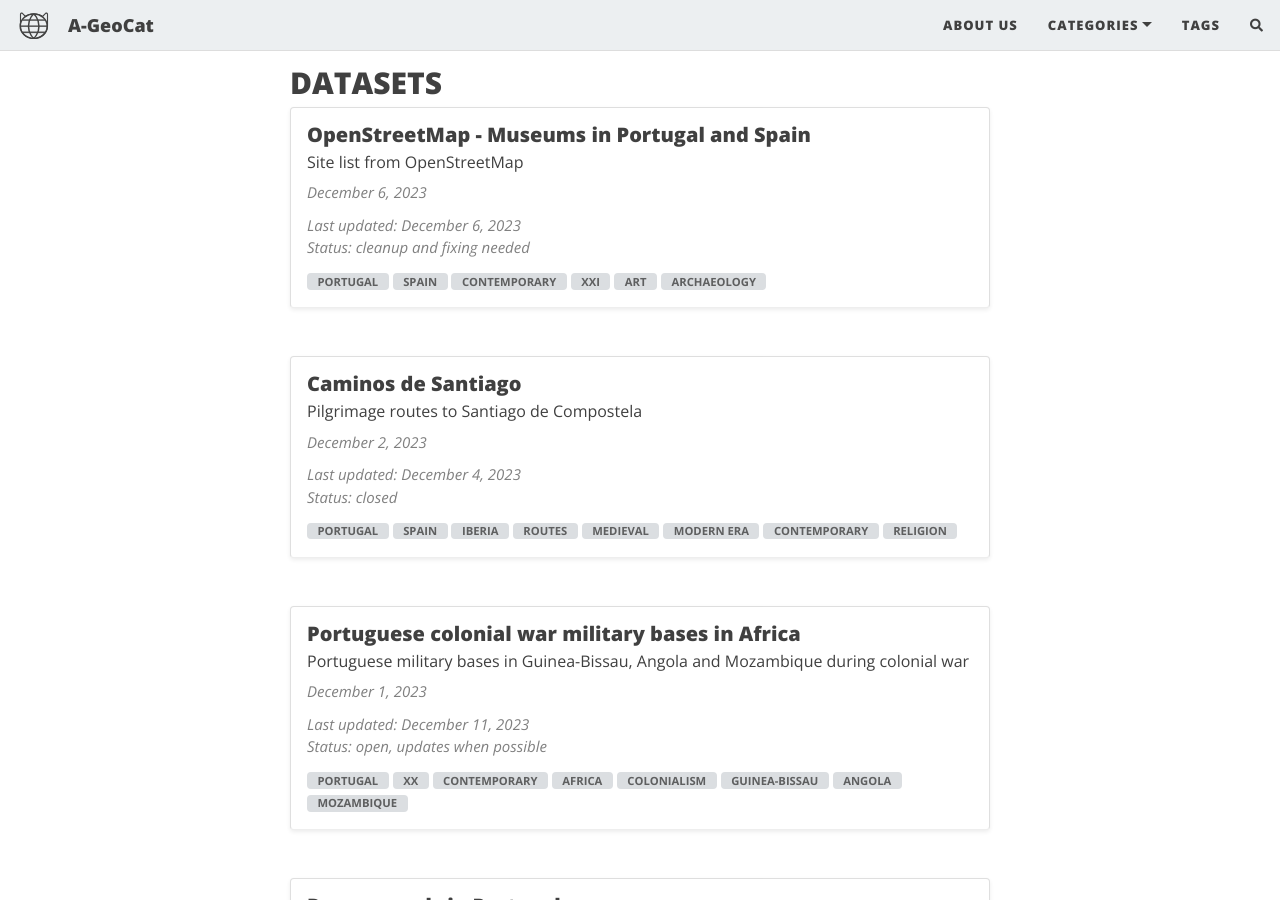
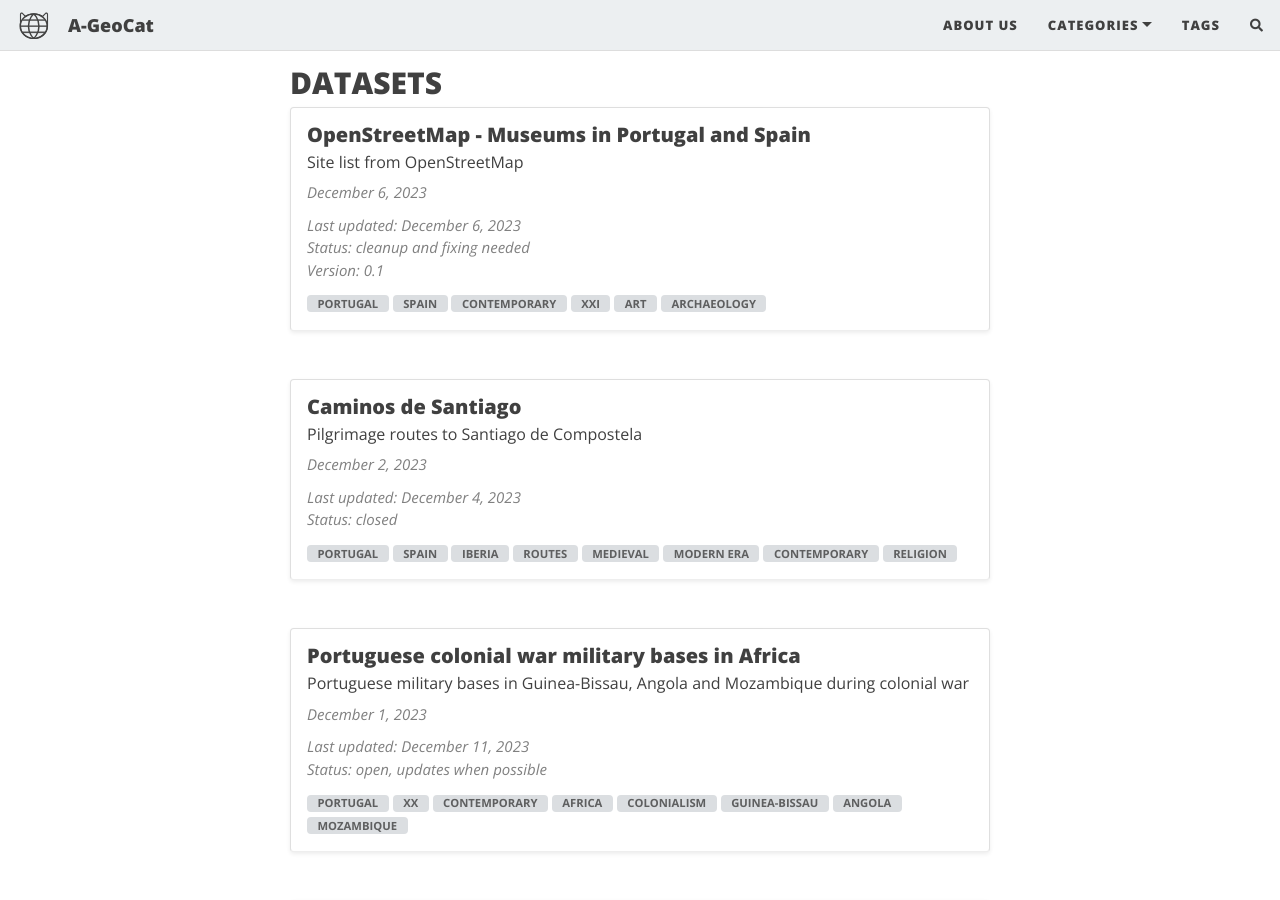
Before and after one commit to projetoalfobre/a-geocat, a Jekyll site: the page built from index.html, in a window 1280 px wide and 900 px high, scrolled down 753 px. Built offline with Jekyll 4.4.1, drawn with Linux system fonts in a browser that asks for light colours; nearby versions of some CDN libraries; the list of posts is cut into pages by our own code; comment, search, counter and statistics services are not loaded.

Commit message:
Update home.html

```diff
--- a/_layouts/home.html
+++ b/_layouts/home.html
@@ -66,7 +66,7 @@ subtitle: Alfobre GeoData Catalog
             {% if post.status %}
             <br><span class="post-meta">Status: {{ post.status | strip_html }}</span>
             {% endif%}
-            {% if post.verison %}
+            {% if post.version %}
             <br><span class="post-meta">Version: {{ post.version | strip_html }}</span>
             {% endif%}
       </p>
```
